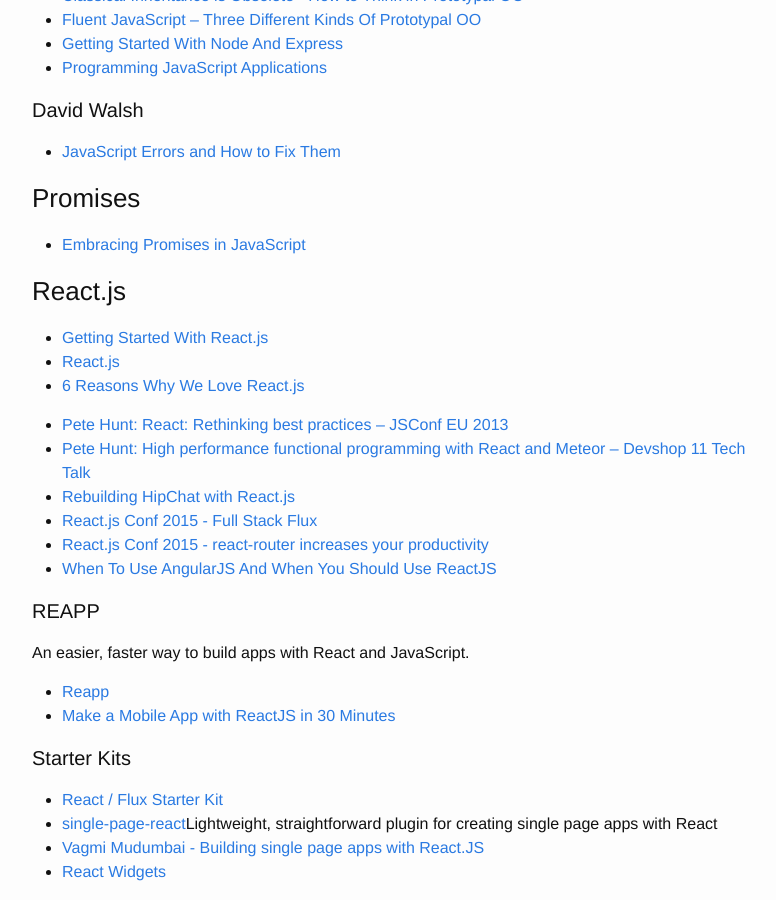
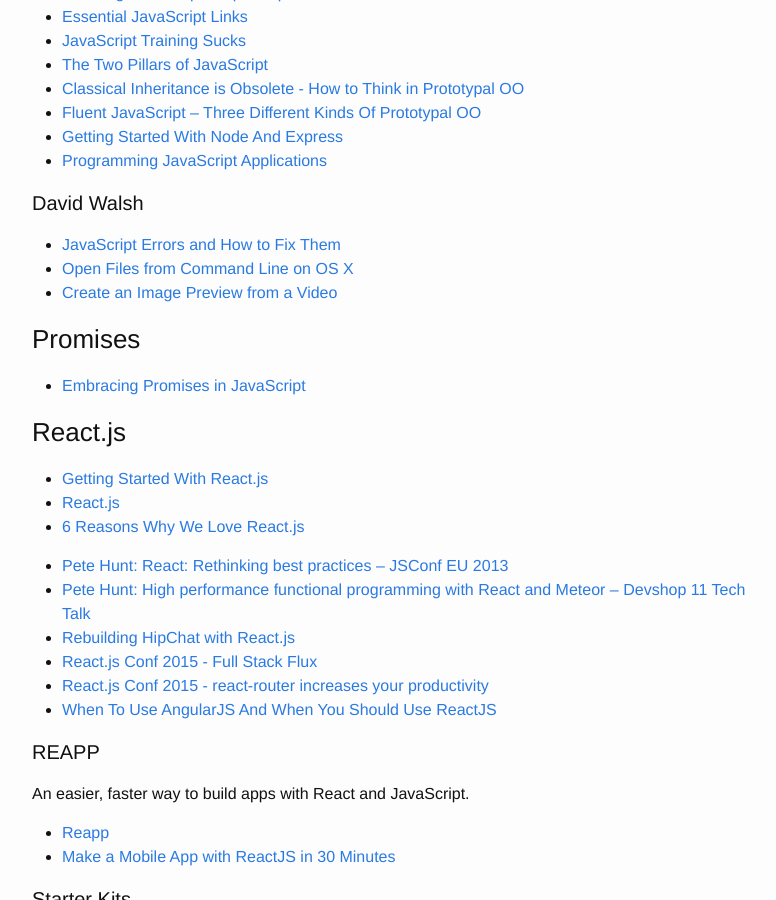
Before and after one commit to brownerd/brownerd.github.io, a Jekyll site: the page built from _posts/2015-01-01-reading-list-2015.md, in a window 1280 px wide and 900 px high, scrolled down 16014 px. Shown: the whole window, without its empty margins (238-1014 px from the left). Built offline with Jekyll 4.4.1, drawn with Linux system fonts in a browser that asks for light colours; emoji names are drawn with the system emoji font.

```diff
--- a/_posts/2015-01-01-reading-list-2015.md
+++ b/_posts/2015-01-01-reading-list-2015.md
@@ -893,6 +901,8 @@ Node.js CMS & Web Application Platform
 
 #### David Walsh
 - [JavaScript Errors and How to Fix Them](http://davidwalsh.name/fix-javascript-errors)
+- [Open Files from Command Line on OS X](http://davidwalsh.name/open-command-line)
+- [Create an Image Preview from a Video](http://davidwalsh.name/create-image-preview-video)
 
 
 
```
Also changed, not shown: other parts of _posts/2015-01-01-reading-list-2015.md (+8 -0 lines).
